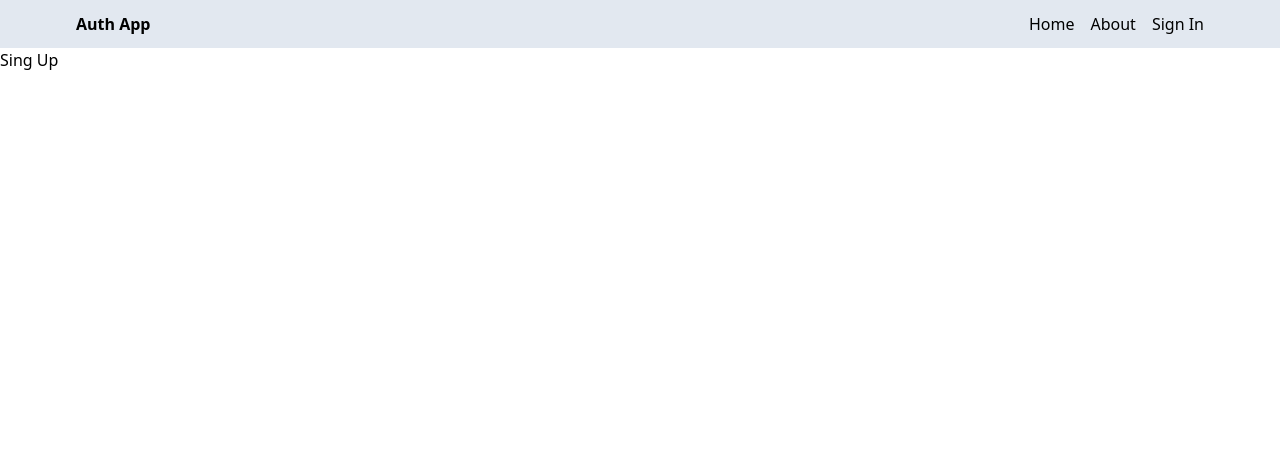
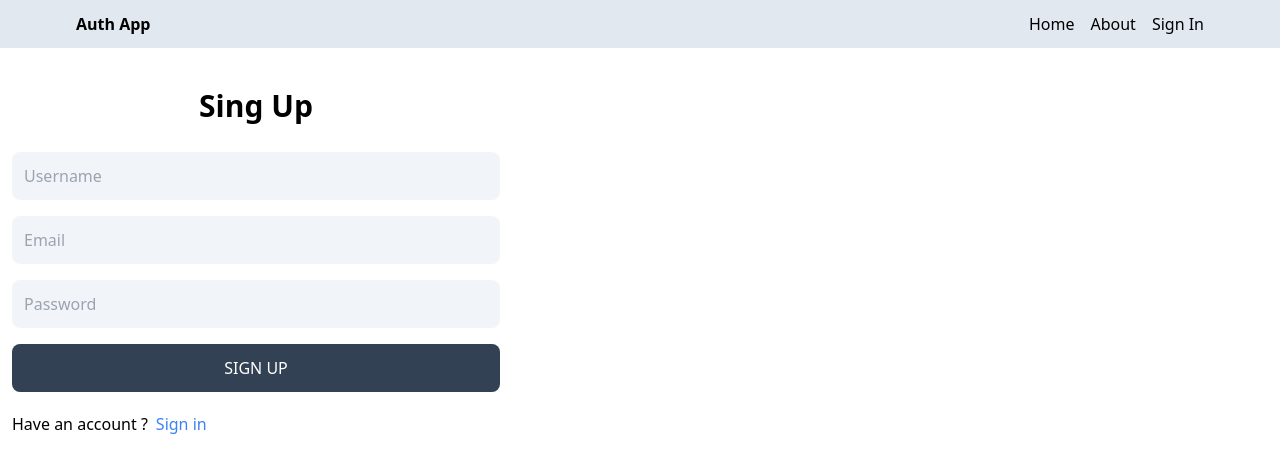
Before and after one commit to Mohamad-Ajmal/MERN-Auth, a React (Vite) app in the folder client/: page /Sign-up in a window 1280 px wide. Shown: the top 472 px of the page. Built offline with nearby package versions, Linux system fonts and the light colour scheme.

Commit message:
Complete sign up Ui

```diff
--- a/client/src/pages/SingUp.jsx
+++ b/client/src/pages/SingUp.jsx
@@ -1,9 +1,22 @@
-import React from 'react'
+import {Link} from 'react-router-dom';
 
 export default function SingUp() {
   return (
-    <div>
-      Sing Up
+    <div className='p-3 max-w-lg max-auto'>
+      <h1 className='text-3xl text-center font-semibold my-7'>Sing Up</h1>
+      <form className='flex flex-col gap-4'>
+        <input type="text" placeholder='Username' id='username' className='bg-slate-100 p-3 rounded-lg'/>
+        <input type="text" placeholder='Email' id='email' className='bg-slate-100 p-3 rounded-lg'/>
+        <input type="text" placeholder='Password' id='password' className='bg-slate-100 p-3 rounded-lg'/>
+        <button className='bg-slate-700 text-white p-3 rounded-lg uppercase hover:opacity-95 disabled:opacity-80'>Sign Up</button>
+      </form>
+      <div className='flex gap-2 mt-5'>
+        <p>Have an account ?</p>
+        <Link to='/sign-in'>
+        <span className='text-blue-500'>Sign in</span>
+        </Link>
+
+      </div>
     </div>
   )
 }
```
